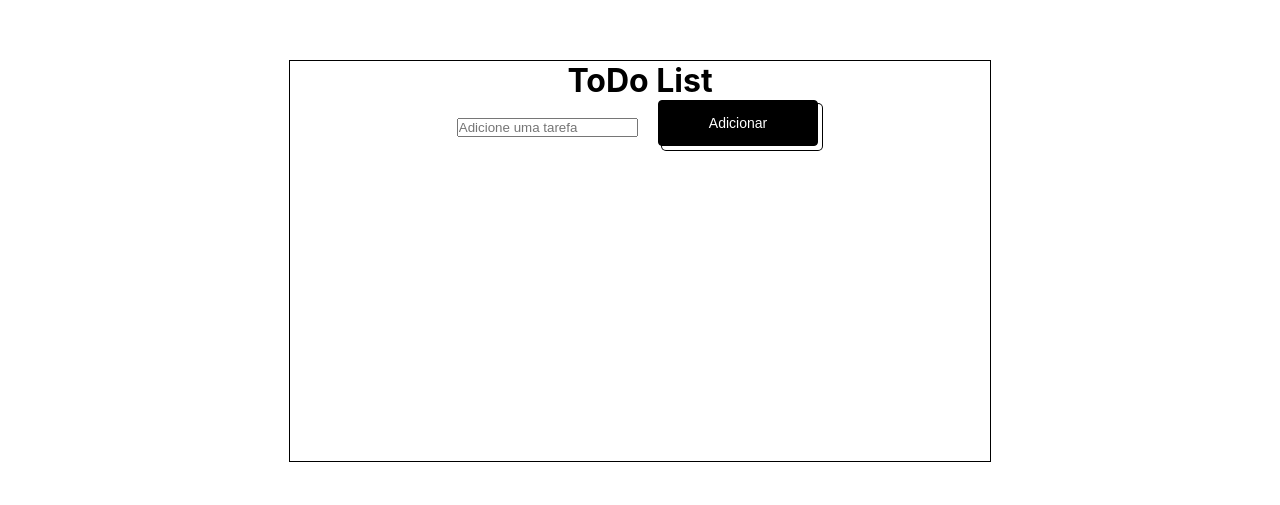
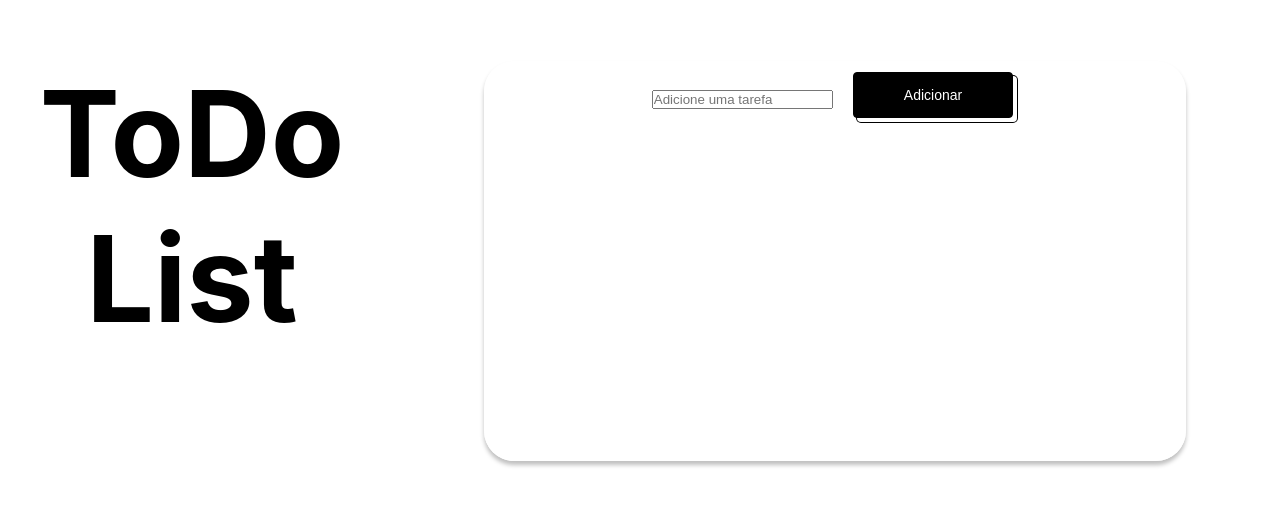
Before and after one commit to johnnysat/todo-list-reactapp, a React (Create React App) app: page / in a window 1280 px wide. Shown: the part 139-644 px from the top of the page. Built offline with nearby package versions, Linux system fonts and the light colour scheme.

Commit message:
Estilização aplicada em form, todo e app.

```diff
--- /dev/null
+++ b/src/components/form/form.css
@@ -0,0 +1,10 @@
+form {
+  border: 1px solid #000;
+  border-radius: 30px;
+  margin-left: 100px;
+  padding-top: 10px;
+  width: 700px;
+  border: 1px solid #fff;
+  box-shadow: 0px 4px 4px 0px #00000040;
+
+}
--- a/src/components/form/form.js
+++ b/src/components/form/form.js
@@ -1,8 +1,9 @@
 import React from 'react';
+import './form.css'
 
 function Form(props){
   return (
-    <form onSubmit={props.onSubmit}>
+    <form onSubmit={props.onSubmit} className="body_form">
       {props.children}
     </form>
   )
--- a/src/components/todo.css
+++ b/src/components/todo.css
@@ -4,7 +4,13 @@
 }
 
 .todo-wrapper {
-  width: 700px;
+  width: 100%;
   height: 400px;
-  border: 1px solid #000;
+  display: flex;
 }
+
+h1 {
+  font-size: 120px;
+  font-weight: 700;
+  width: 30%;
+}
```
